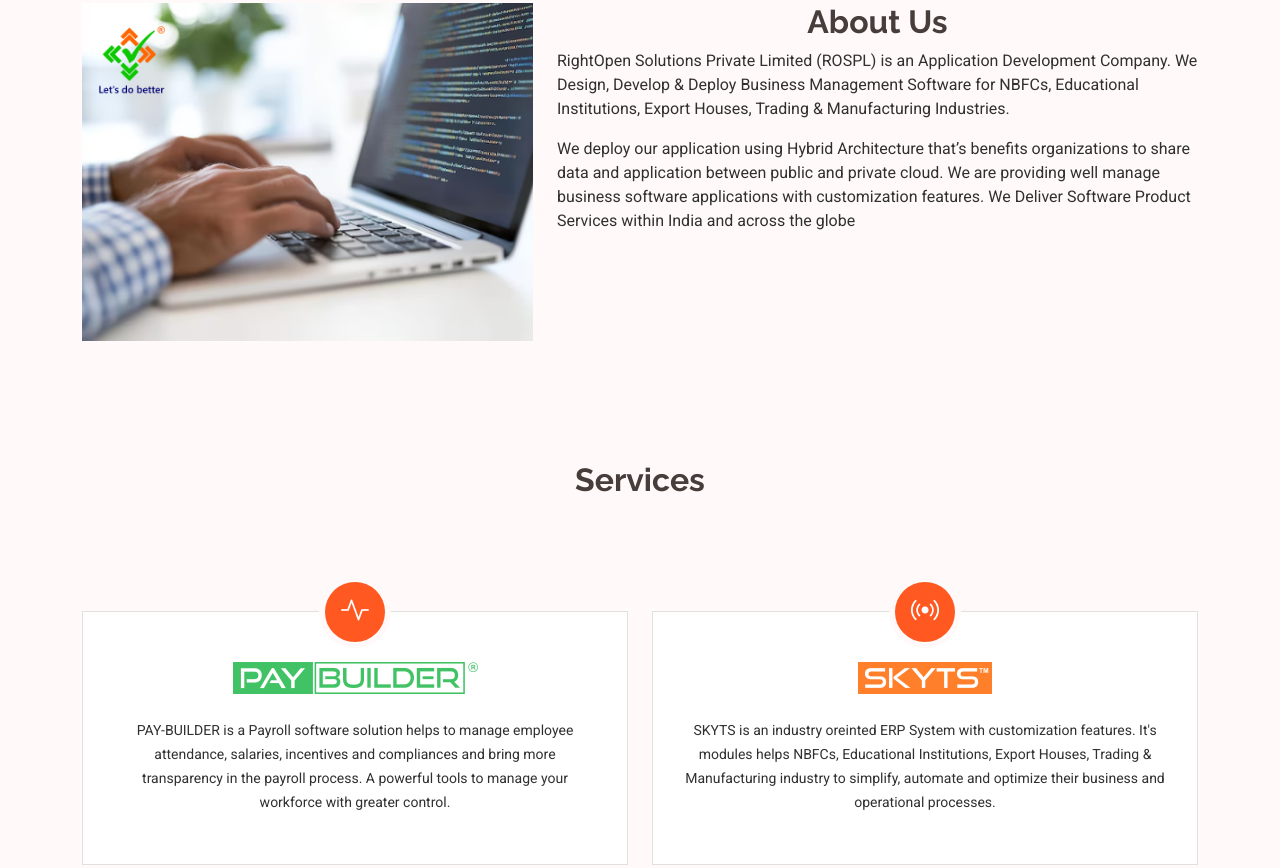
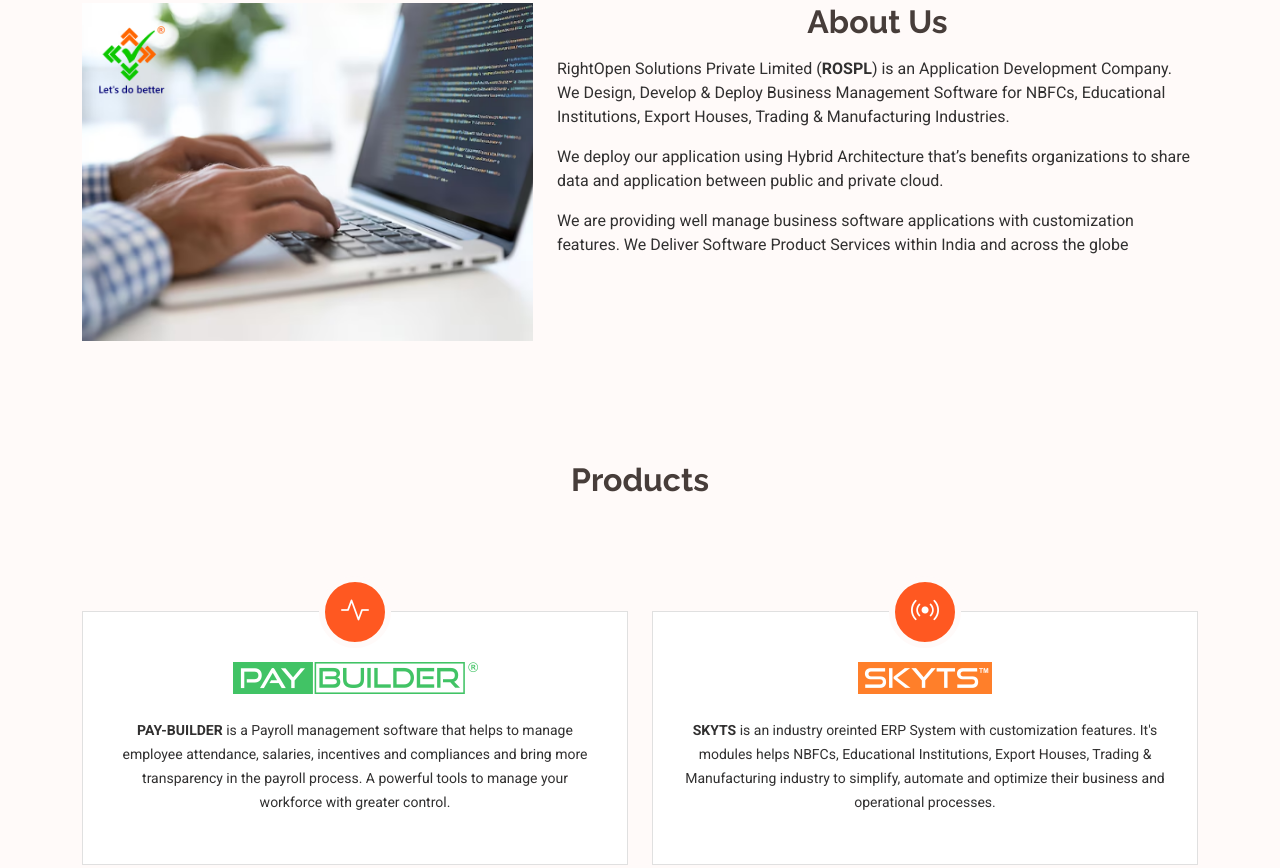
Before and after one commit to RIGHTOPENSOLUTIONS/rightopensolutions, a plain HTML site: page index.html in a window 1280 px wide. Shown: the part 936-1804 px from the top of the page. Drawn offline with Linux system fonts and the light colour scheme.

Commit message:
Update index.html

```diff
--- a/index.html
+++ b/index.html
@@ -56,7 +56,7 @@
           <ul>
             <li><a href="#hero" class="active">Home<br></a></li>
             <li><a href="#about">About</a></li>
-            <li><a href="#services">Services</a></li>
+            <li><a href="#services">Products</a></li>
                <li><a href="#contact">Contact</a></li>
           </ul>
           <i class="mobile-nav-toggle d-xl-none bi bi-list"></i>
@@ -147,12 +147,14 @@
           <div class="col-lg-7 content" data-aos="fade-up" data-aos-delay="100">
             <center><h3>About Us</h3></center>
            <!--<center> <p><b>We Are RightOpen Solutions</b><p></center>-->
-
-<p>RightOpen Solutions Private Limited (ROSPL) is an Application Development Company. We Design, Develop & Deploy Business Management Software for NBFCs, Educational Institutions, Export Houses, Trading & Manufacturing Industries.
+<p></p>
+<p>RightOpen Solutions Private Limited (<b>ROSPL</b>) is an Application Development Company. We Design, Develop & Deploy Business Management Software for NBFCs, Educational Institutions, Export Houses, Trading & Manufacturing Industries.
             </p>
 
+<p>We deploy our application using Hybrid Architecture that’s benefits organizations to share data and application between public and private cloud.
+            </p>
 
-<p>We deploy our application using Hybrid Architecture that’s benefits organizations to share data and application between public and private cloud. We are providing well manage business software applications with customization features. We Deliver Software Product Services within India and across the globe
+<p>We are providing well manage business software applications with customization features. We Deliver Software Product Services within India and across the globe
             </p>
 
 
@@ -199,7 +201,7 @@
 
       <!-- Section Title -->
       <div class="container section-title" data-aos="fade-up">
-        <h2>Services</h2>
+        <h2>Products</h2>
       </div><!-- End Section Title -->
 
       <div class="container">
@@ -215,7 +217,7 @@
                 <img src="assets/img/paybuilder.png" class="img-fluid" alt="">
               </a>
 			  <br></br>
-              <p>PAY-BUILDER is a Payroll software solution helps to manage employee attendance, salaries, incentives and compliances and bring more transparency in the payroll process. A powerful tools to manage your workforce with greater control.</p>
+              <p><b>PAY-BUILDER</b> is a Payroll management software that helps to manage employee attendance, salaries, incentives and compliances and bring more transparency in the payroll process. A powerful tools to manage your workforce with greater control.</p>
             </div>
           </div><!-- End Service Item -->
 
@@ -230,7 +232,7 @@
               </a>
 			  			  <br></br>
 
-              <p>SKYTS is an industry oreinted ERP System with customization features. It's modules helps NBFCs, Educational Institutions, Export Houses, Trading & Manufacturing industry to simplify, automate and optimize  their business and operational processes. </p>
+              <p><b>SKYTS</b> is an industry oreinted ERP System with customization features. It's modules helps NBFCs, Educational Institutions, Export Houses, Trading & Manufacturing industry to simplify, automate and optimize  their business and operational processes. </p>
             </div>
           </div><!-- End Service Item -->
 
```
